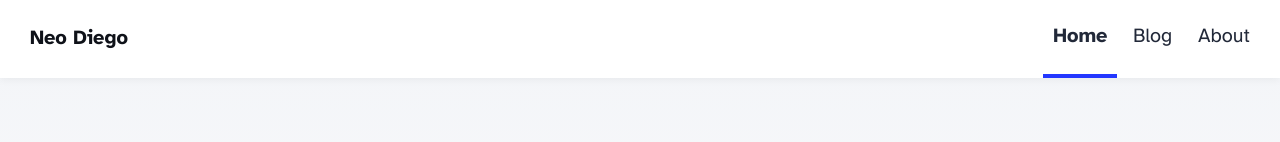
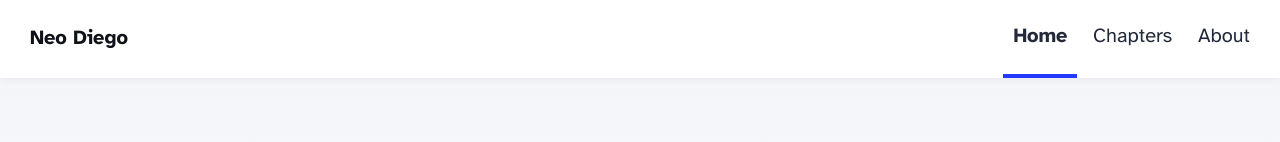
Before and after one commit to DiegoAvenda/neo-diego, an Astro site: page / in a window 1280 px wide. Shown: the top 142 px of the page. Built offline with nearby package versions, Linux system fonts and the light colour scheme; Astro itself is replaced by a stand-in of ours.

Commit message:
chapters navbar

```diff
--- a/src/components/Header.astro
+++ b/src/components/Header.astro
@@ -8,7 +8,7 @@ import { SITE_TITLE } from '../consts';
 		<h2><a href="/">{SITE_TITLE}</a></h2>
 		<div class="internal-links">
 			<HeaderLink href="/">Home</HeaderLink>
-			<HeaderLink href="/blog">Blog</HeaderLink>
+			<HeaderLink href="/chapters">Chapters</HeaderLink>
 			<HeaderLink href="/about">About</HeaderLink>
 		</div>
 	</nav>
```
Also changed, not shown: src/pages/chapters/[...slug].astro (renamed from src/pages/blog/[...slug].astro), src/pages/chapters/index.astro (renamed from src/pages/blog/index.astro).
